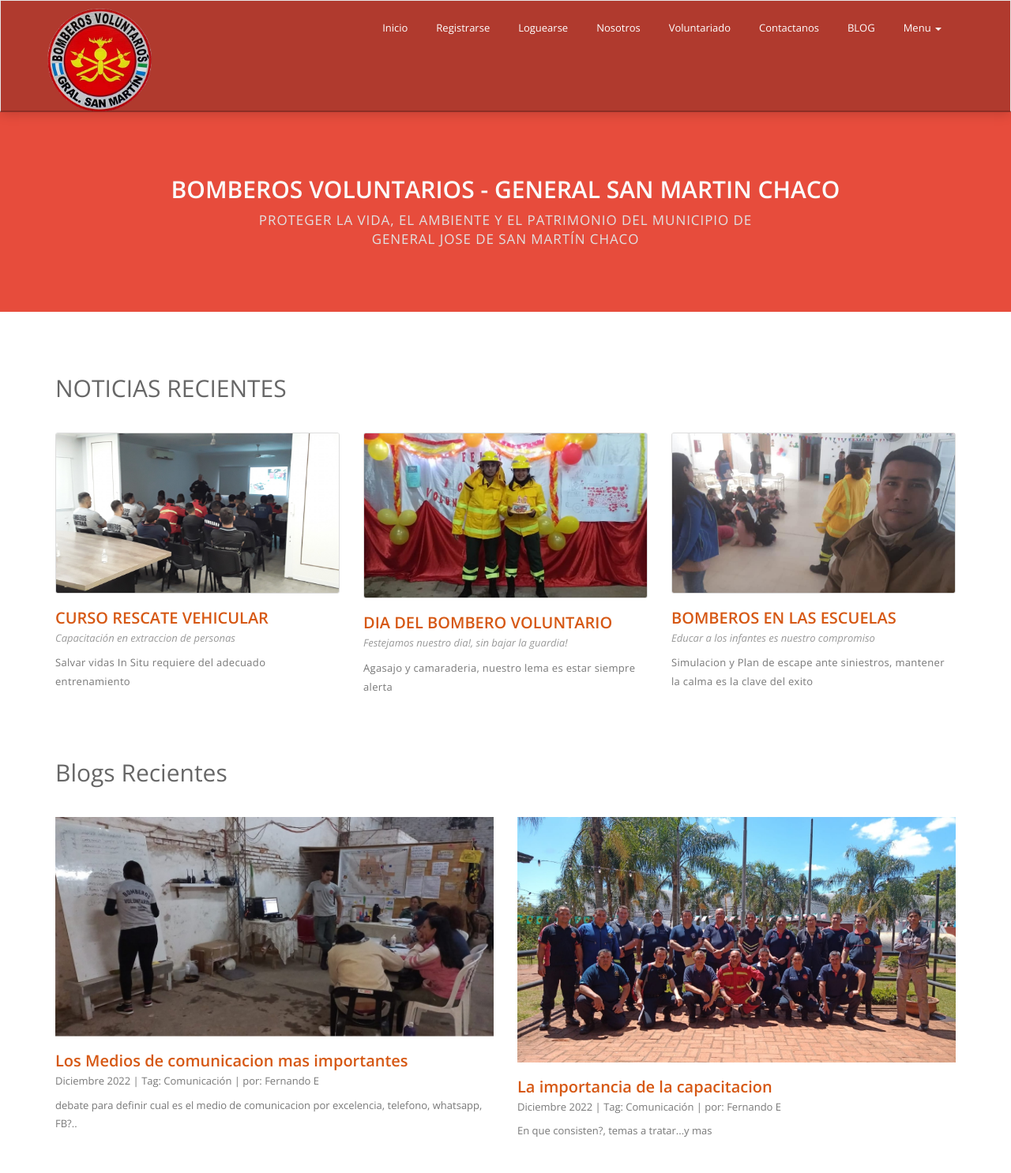
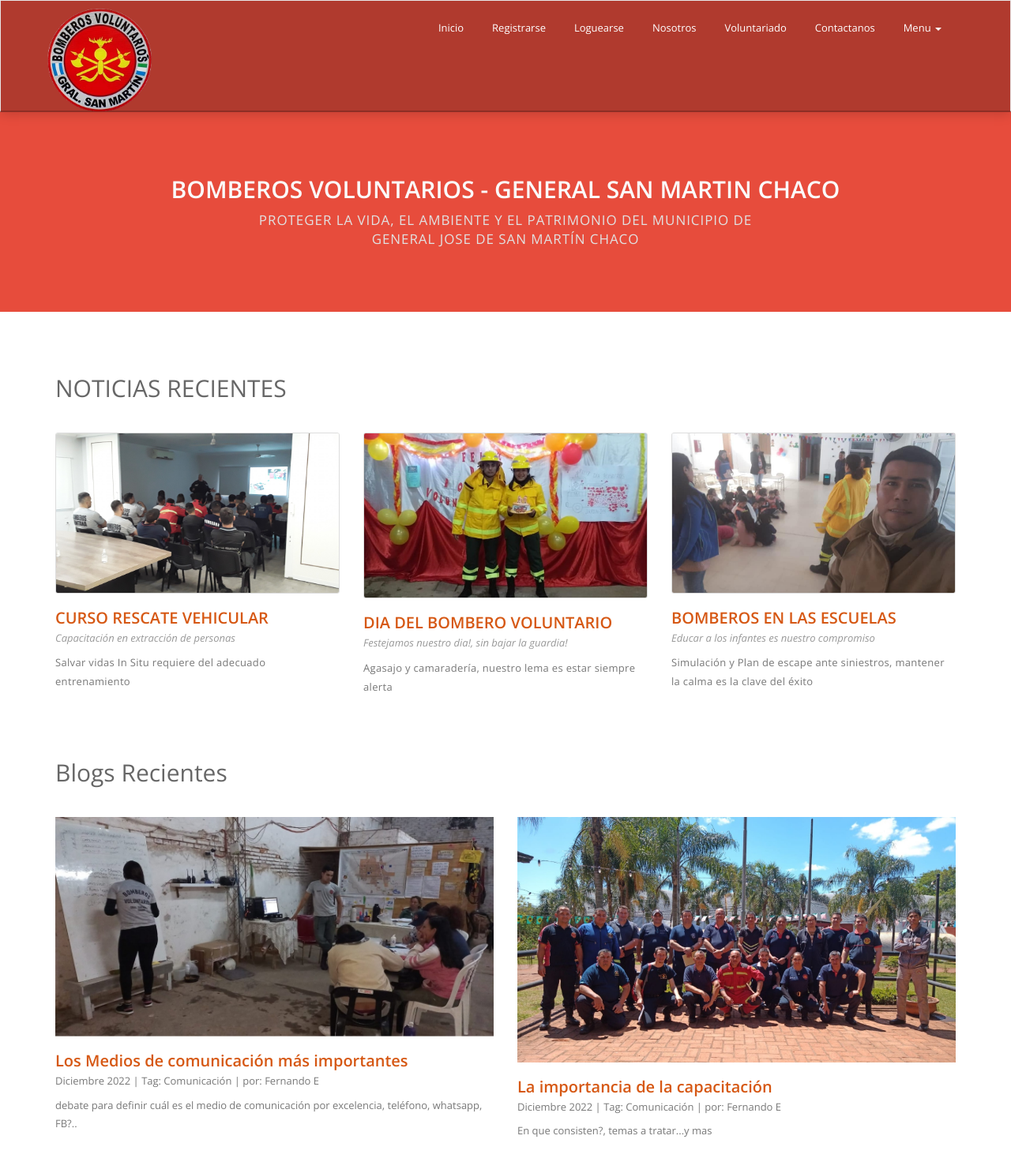
Before and after one commit to gabbyhuell/Equipo7_ProyectoWeb, a Django app: page / in a window 1280 px wide. Shown: the top 1486 px of the page at 79% size. Run offline with Django 4.2, Linux system fonts and the light colour scheme; some libraries are stand-ins or nearby versions.

Commit message:
pulido
actualización de formato
limpieza de  warning
refactorización de código

```diff
--- a/ProjectFinal/blog/blog/settings.py
+++ b/ProjectFinal/blog/blog/settings.py
@@ -40,7 +40,8 @@ INSTALLED_APPS = [
     'django.contrib.sessions',
     'django.contrib.messages',
     'django.contrib.staticfiles',
-    'webapp','crispy_forms',
+    'webapp',
+    'crispy_forms',
 ]
 
 MIDDLEWARE = [
@@ -84,7 +85,7 @@ WSGI_APPLICATION = 'blog.wsgi.application'
 #     }
 # }
 
-# configuracion mysql en el archivo settings.py para conectar a la base de datos
+# configuración mysql en el archivo settings.py para conectar a la base de datos
 DATABASES = {
     'default': {
         'ENGINE': 'django.db.backends.mysql',
--- a/ProjectFinal/blog/webapp/templates/crear_post.html
+++ b/ProjectFinal/blog/webapp/templates/crear_post.html
@@ -1,5 +1,5 @@
 {%load crispy_forms_tags %}
-<!DOCTYPE html>
+<!--<!DOCTYPE html>-->
 <html>
 
 	<head>
--- a/ProjectFinal/blog/webapp/templates/index.html
+++ b/ProjectFinal/blog/webapp/templates/index.html
@@ -55,7 +55,9 @@
 								<li><a href="nosotros.html">Nosotros</a></li>
 								<li><a href="login.html">Voluntariado</a></li>
 								<li><a href="contacto.html">Contactanos</a></li>
-								<li><a href="crear_post.html">BLOG</a></li>
+								{% if user.is_superuser %}
+									<li><a href="crear_post.html">BLOG</a></li>
+								{% endif %}
 								<li class="dropdown">
 									<a href="#" class="dropdown-toggle" data-toggle="dropdown">Menu <span class="caret"></span></a>
 									<ul class="dropdown-menu" role="menu">
@@ -84,7 +86,7 @@
 			<!-- banner end -->
 
 			<!-- after banner -->
-			<!-- elimando la seccion MISION - VISION - OBJETIVO -->
+			<!-- eliminando la sección MISION - VISION - OBJETIVO -->
 			<!-- after banner end-->
 
 			<!-- events -->
@@ -103,7 +105,7 @@
 								<!-- heading -->
 								<h4><a href="#"> CURSO RESCATE VEHICULAR </a></h4>
 								<!-- sub text -->
-								<span class="sub-text">Capacitación en extraccion de personas</span>
+								<span class="sub-text">Capacitación en extracción de personas</span>
 								<!-- paragraph -->
 								<p>Salvar vidas In Situ requiere del adecuado entrenamiento</p>
 							</div>
@@ -118,7 +120,7 @@
 								<!-- sub text -->
 								<span class="sub-text"> Festejamos nuestro dia!, sin bajar la guardia! </span>
 								<!-- paragraph -->
-								<p> Agasajo y camaraderia, nuestro lema es estar siempre alerta</p>
+								<p> Agasajo y camaradería, nuestro lema es estar siempre alerta</p>
 							</div>
 						</div>
 						<div class="col-md-4 col-sm-4">
@@ -131,7 +133,7 @@
 								<!-- sub text -->
 								<span class="sub-text"> Educar a los infantes es nuestro compromiso</span>
 								<!-- paragraph -->
-								<p>Simulacion y Plan de escape ante siniestros, mantener la calma es la clave del exito</p>
+								<p>Simulación y Plan de escape ante siniestros, mantener la calma es la clave del éxito</p>
 							</div>
 						</div>
 					</div>
@@ -153,13 +155,13 @@
 								<!-- blog entry image -->
 								<img class="img-responsive" src="../static/img/blog/comunicacion1.jpg" alt="Blog" />
 								<!-- heading / blog post title -->
-								<h3><a href="#">Los Medios de comunicacion mas importantes </a></h3>
+								<h3><a href="#">Los Medios de comunicación más importantes </a></h3>
 								<!-- blog information -->
 								<span class="meta">
 									Diciembre 2022 | Tag: Comunicación | por: Fernando E
 								</span>
 								<!-- paragraph -->
-								<p> debate para definir cual es el medio de comunicacion por excelencia, telefono, whatsapp, FB?..</p>
+								<p> debate para definir cuál es el medio de comunicación por excelencia, teléfono, whatsapp, FB?..</p>
 							</div>
 						</div>
 						<div class="col-md-6 col-sm-6">
@@ -168,7 +170,7 @@
 								<!-- blog entry image -->
 								<img class="img-responsive" src="../static/img/blog/curso.jpg" alt="Blog" />
 								<!-- heading / blog post title -->
-								<h3><a href="#"> La importancia de la capacitacion </a></h3>
+								<h3><a href="#"> La importancia de la capacitación </a></h3>
 								<!-- blog information -->
 								<span class="meta">
 									Diciembre 2022 | Tag: Comunicación | por: Fernando E
--- a/ProjectFinal/blog/webapp/views.py
+++ b/ProjectFinal/blog/webapp/views.py
@@ -52,7 +52,7 @@ def logeo(request):
                     message = "Logueado"
                     return redirect('index.html')
                 else:
-                    message = "No legeado"
+                    message = "No logeado"
             else:
                 message = "Nombre de usuario y/o contraseña incorrecta"
     else:
@@ -83,7 +83,7 @@ def Busqueda(request):
         return render(request, "resultado.html", {"articulo": articulo, "query": elemento_buscado})
 
     else:
-        mensaje = "busqueda vacia"
+        mensaje = "busqueda vacía"
     return HttpResponse(mensaje)
 
 
@@ -117,7 +117,7 @@ def contact(request):
 
 def loggedIn(request):
     if request.user.is_authenticated:
-        respuesta = 'Estas logeado como: ' + request.user.username
+        respuesta = 'Estas loge-ado como: ' + request.user.username
     else:
         respuesta = "No estas logueado. <a href='login.html'>Logeate</a>"
     return HttpResponse(respuesta)
```
